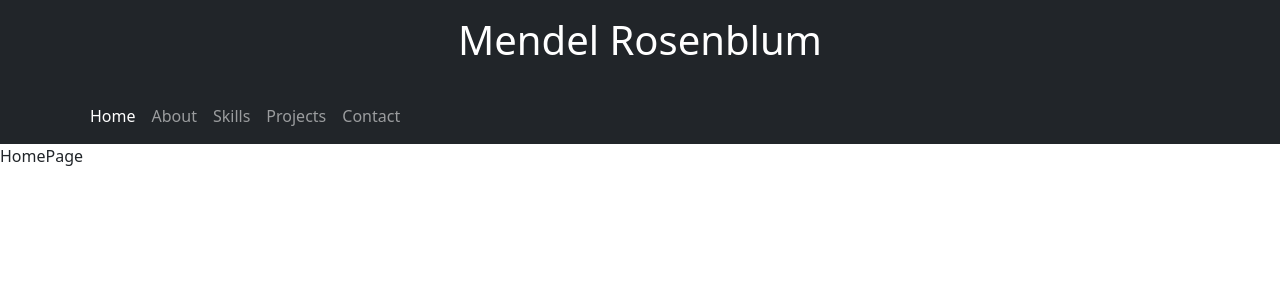
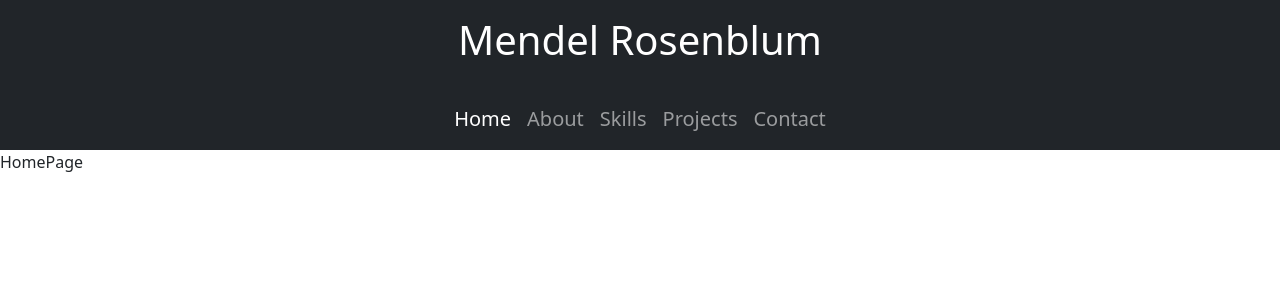
Before and after one commit to mendelr20/portfollio-website, a React (Create React App) app: page / in a window 1280 px wide. Shown: the top 300 px of the page. Built offline with nearby package versions, Linux system fonts and the light colour scheme.

Commit message:
adding centered and styled NavBAr

```diff
--- a/src/components/NavBar.js
+++ b/src/components/NavBar.js
@@ -1,28 +1,29 @@
 import React from "react";
-import Container from "react-bootstrap/Container";
-import Nav from "react-bootstrap/Nav";
-import Navbar from "react-bootstrap/Navbar";
+import { Container, Nav, Navbar } from "react-bootstrap";
 import { LinkContainer } from "react-router-bootstrap";
+import { useLocation } from "react-router-dom";
 
 function NavBar() {
+  const location = useLocation();
+
   return (
     <Navbar bg="dark" variant="dark">
-      <Container >
-        <Nav className="ml-auto">
-          <LinkContainer to="/">
-            <Nav.Link>Home</Nav.Link>
+      <Container className="d-flex justify-content-center">
+        <Nav>
+          <LinkContainer to="/" exact>
+            <Nav.Link active={location.pathname === "/"} className="fs-5">Home</Nav.Link>
           </LinkContainer>
           <LinkContainer to="/about">
-            <Nav.Link>About</Nav.Link>
+            <Nav.Link active={location.pathname === "/about"} className="fs-5">About</Nav.Link>
           </LinkContainer>
           <LinkContainer to="/skills">
-            <Nav.Link>Skills</Nav.Link>
+            <Nav.Link active={location.pathname === "/skills"} className="fs-5">Skills</Nav.Link>
           </LinkContainer>
           <LinkContainer to="/projects">
-            <Nav.Link>Projects</Nav.Link>
+            <Nav.Link active={location.pathname === "/projects"} className="fs-5">Projects</Nav.Link>
           </LinkContainer>
           <LinkContainer to="/contact">
-            <Nav.Link>Contact</Nav.Link>
+            <Nav.Link active={location.pathname === "/contact"} className="fs-5">Contact</Nav.Link>
           </LinkContainer>
         </Nav>
       </Container>
@@ -31,45 +32,3 @@ function NavBar() {
 }
 
 export default NavBar;
-
-
-
-
-
-// import Container from "react-bootstrap/Container";
-// import Nav from "react-bootstrap/Nav";
-// import Navbar from "react-bootstrap/Navbar";
-// import { LinkContainer } from "react-router-bootstrap";
-
-// function NavBar() {
-//   return (
-//     <>
-//       <Navbar bg="dark" variant="dark">
-//         <Container>
-//           <LinkContainer className="ml-auto" to="/">
-//             <Navbar.Brand>Mendel Rosenblum</Navbar.Brand>
-//           </LinkContainer>
-//           <Nav className="ms-auto">
-//             <LinkContainer to="/">
-//               <Nav.Link>Home</Nav.Link>
-//             </LinkContainer>
-//             <LinkContainer to="/about">
-//               <Nav.Link>About</Nav.Link>
-//             </LinkContainer>
-//             <LinkContainer to="/skills">
-//               <Nav.Link>Skills</Nav.Link>
-//             </LinkContainer>
-//             <LinkContainer to="/projects">
-//               <Nav.Link>About</Nav.Link>
-//             </LinkContainer>
-//             <LinkContainer to="/contact">
-//               <Nav.Link>Contact</Nav.Link>
-//             </LinkContainer>
-//           </Nav>
-//         </Container>
-//       </Navbar>
-//     </>
-//   );
-// }
-
-// export default NavBar;
```
